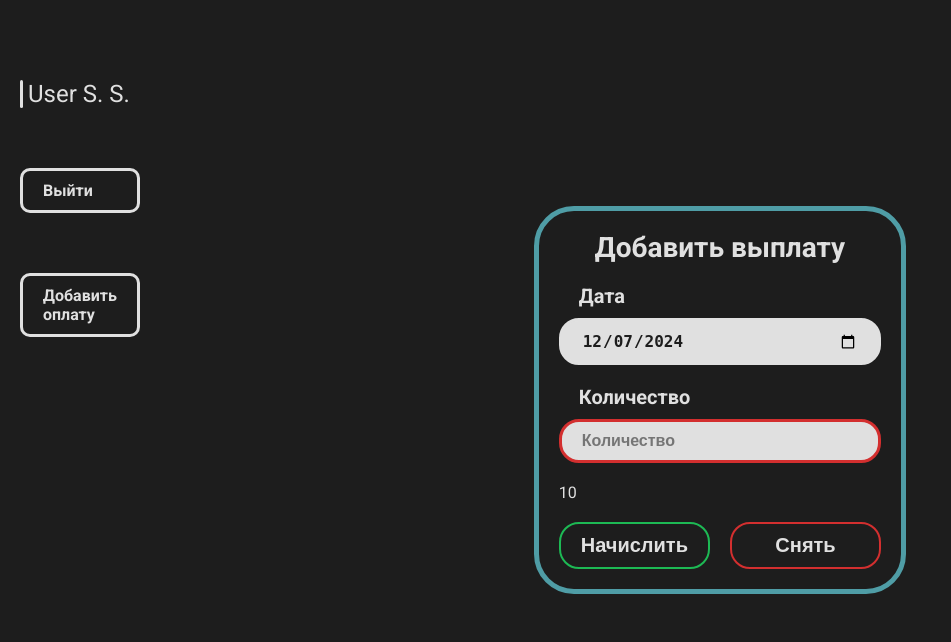
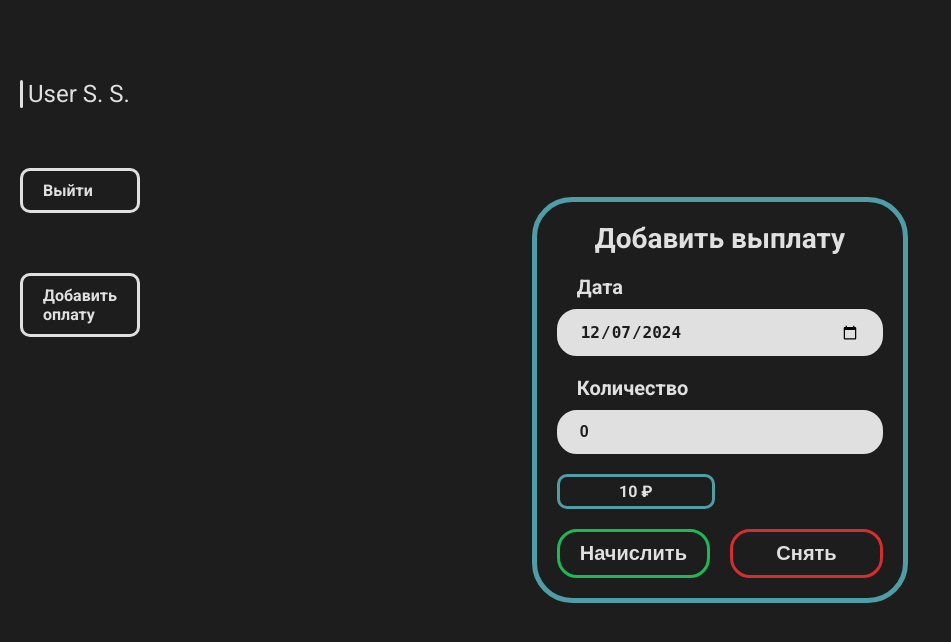
Before and after one commit to DEADnQUEEN/Course3Sem1Project, a Django app: page /payments/add/ in a window 1280 px wide. Shown: the top 642 px of the page, without its empty margins (0-951 px from the left). Run offline with Django 4.2, Linux system fonts and the light colour scheme; a user stored in the database is signed in; tables that the repository leaves empty hold one stand-in row (values such as "Sample post").

Commit message:
create add payment function

```diff
--- a/RegLog/templatetags/filters.py
+++ b/RegLog/templatetags/filters.py
@@ -67,4 +67,4 @@ def get_items(obj: dict):
 
 @register.filter
 def get_most_payments(user: models.User):
-    return get_last_payments(user, 5)
+    return get_last_payments(user, 6)
--- a/payment/views.py
+++ b/payment/views.py
@@ -28,7 +28,7 @@ def add(request: django.http.HttpRequest) -> django.http.HttpResponse:
     if request.method == 'POST':
         print(request.body)
         models.Payment.objects.create(user=user, **json.loads(request.body)).save()
-        return django.http.response.JsonResponse({'app': get_last_payments(user, 5)})
+        return django.http.response.JsonResponse({'payments': list(get_last_payments(user, 6))})
 
     return render(
         request,
--- a/static/css/add payment.css
+++ b/static/css/add payment.css
@@ -72,7 +72,7 @@ div.buttons > button {
     padding: 10px 20px;
     border-radius: 20px;
     background-color: transparent;
-    border: 2px solid;
+    border: 3px solid;
     font-weight: bold;
     font-size: 20px;
     outline: none;
@@ -117,3 +117,30 @@ div.buttons > button:hover {
     line-height: 1;
     color: var(--decline);
 }
+
+#early-payments {
+    display: grid;
+    grid-template-columns: 1fr 1fr;
+    grid-auto-rows: 1fr;
+    gap: 10px;
+}
+
+.payment-block {
+    border: 3px solid var(--accent-color);
+    text-align: center;
+    border-radius: 10px;
+    padding: 5px 10px;
+    font-weight: bold;
+    font-size: 16px;
+    color: var(--second-color);
+    transition: var(--transition);
+}
+
+.payment-block:hover{
+    background-color: var(--accent-color);
+    color: var(--main-color);
+}
+
+.payment-block:after{
+    content: ' ₽';
+}
--- a/static/js/add payment.js
+++ b/static/js/add payment.js
@@ -1,7 +1,18 @@
 window.onload = () => {
     let d = new Date();
     document.getElementById('date').value = d.getFullYear() + '-' + String(d.getMonth() + 1).padStart(2, '0') + '-' + String(d.getDay() + 1).padStart(2, '0');
-    let early = document.getElementById('early-payments')
+    let early = document.querySelector('#early-payments')
+
+    for (let i = 0; i < early.children.length; i++){
+        early.children[i].addEventListener(
+            'click',
+            (ev) => {
+                ev.preventDefault()
+                document.getElementById('amount').value = early.children[i].textContent
+            }
+        )
+    }
+
     let values = document.querySelectorAll('.add-payment-block > label > input');
 
     let timeout = {}
@@ -53,7 +64,15 @@ window.onload = () => {
 
                 xhr.onload = () => {
                     if (xhr.status === 200){
-                        console.log(xhr.response)
+                        let data = JSON.parse(xhr.response)
+                        early.innerHTML = ''
+                        console.log(data)
+                        for (let j = 0; j < data['payments'].length; j++) {
+                            let pay = document.createElement('a')
+                            pay.classList.add('payment-block')
+                            pay.textContent = data['payments'][j]['amount_value']
+                            early.appendChild(pay)
+                        }
                         return;
                     }
                     console.log('Error ' + xhr.status)
--- a/templates/page/payment/add by self.html
+++ b/templates/page/payment/add by self.html
@@ -18,7 +18,7 @@
         </label>
         <label for="amount">
             <a>Количество</a>
-            <input type="number" id="amount" placeholder="Количество">
+            <input type="number" id="amount" placeholder="Количество" value="0">
             <span class="error" id="amount-error">Поле неправильно заполненно</span>
         </label>
         <div id="early-payments">
```
